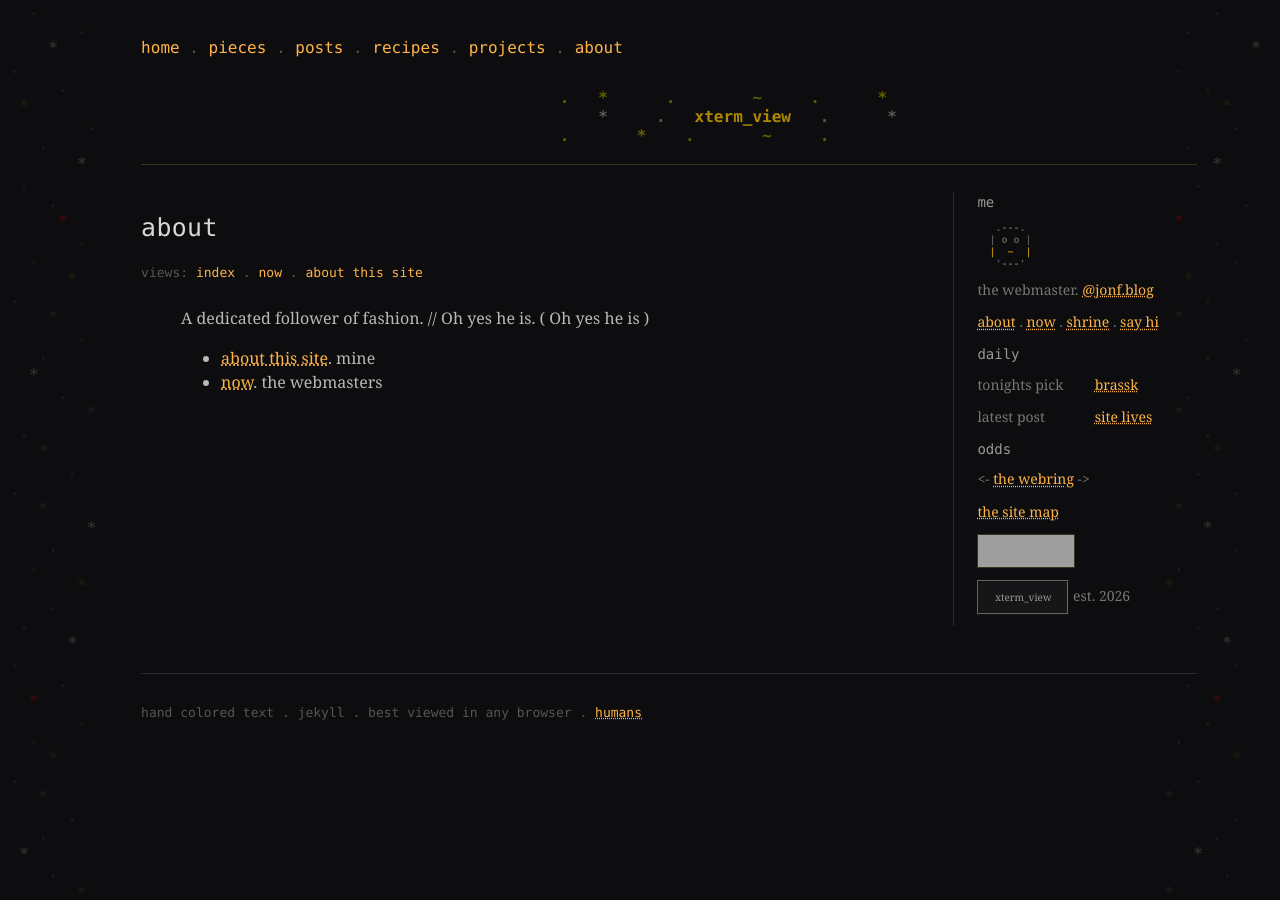
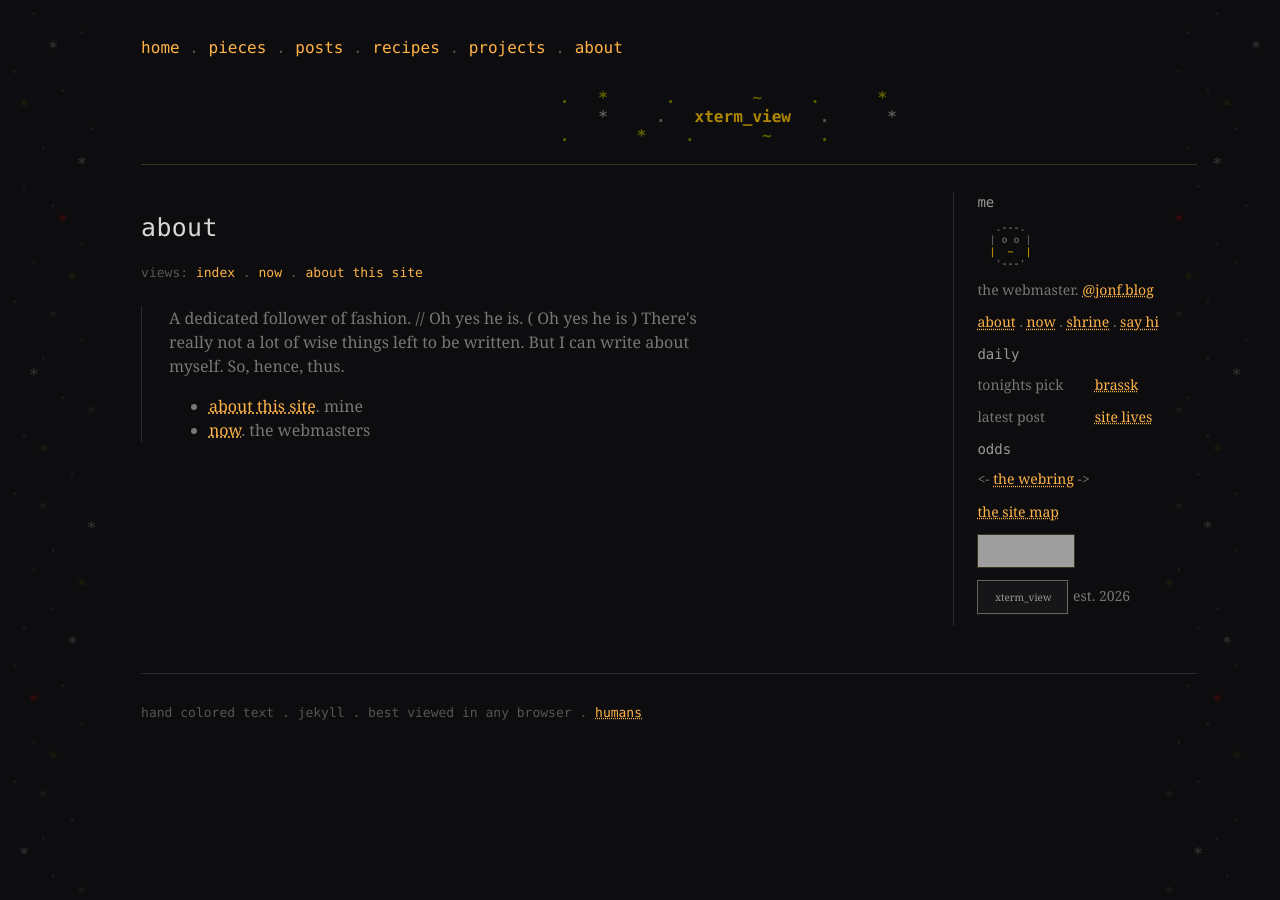
Before and after one commit to jf-atray/jf-atray.github.io, a Jekyll site: the page built from about/index.md, in a window 1280 px wide. Built offline with Jekyll 4.4.1, drawn with Linux system fonts in a browser that asks for light colours; grey boxes are pictures that could not be loaded.

Commit message:
quotes get a hairline
Generated with [Devin](https://devin.ai)

Co-Authored-By: Devin <158243242+devin-ai-integration[bot]@users.noreply.github.com>

```diff
--- a/about/index.md
+++ b/about/index.md
@@ -4,6 +4,8 @@ permalink: /about/
 ---
 {% include views.html dir="/about/" index="/about/" %}
 
->A dedicated follower of fashion. // Oh yes he is. ( Oh yes he is )
+> A dedicated follower of fashion. // Oh yes he is. ( Oh yes he is )
+There's really not a lot of wise things left to be written.
+But I can write about myself. So, hence, thus.
 - [about this site]({{ '/about/site.html' | relative_url }}). mine
 - [now]({{ '/about/now.html' | relative_url }}). the webmasters
--- a/assets/site.css
+++ b/assets/site.css
@@ -127,6 +127,9 @@ h1 { font-size: 1.55em; letter-spacing: .4px; }
 h2 { font-size: 1.15em; border-bottom: var(--hairline); padding-bottom: .4ch; }
 h2::before { content: "* "; color: var(--dimmer); }
 h3 { font-size: 1em; }
+
+blockquote { margin: 1.5ch 0; padding-left: 3ch;
+             border-left: var(--hairline); color: var(--dim); }
 
 hr { border: 0; border-top: var(--hairline); margin: 4ch 0; }
 
```
